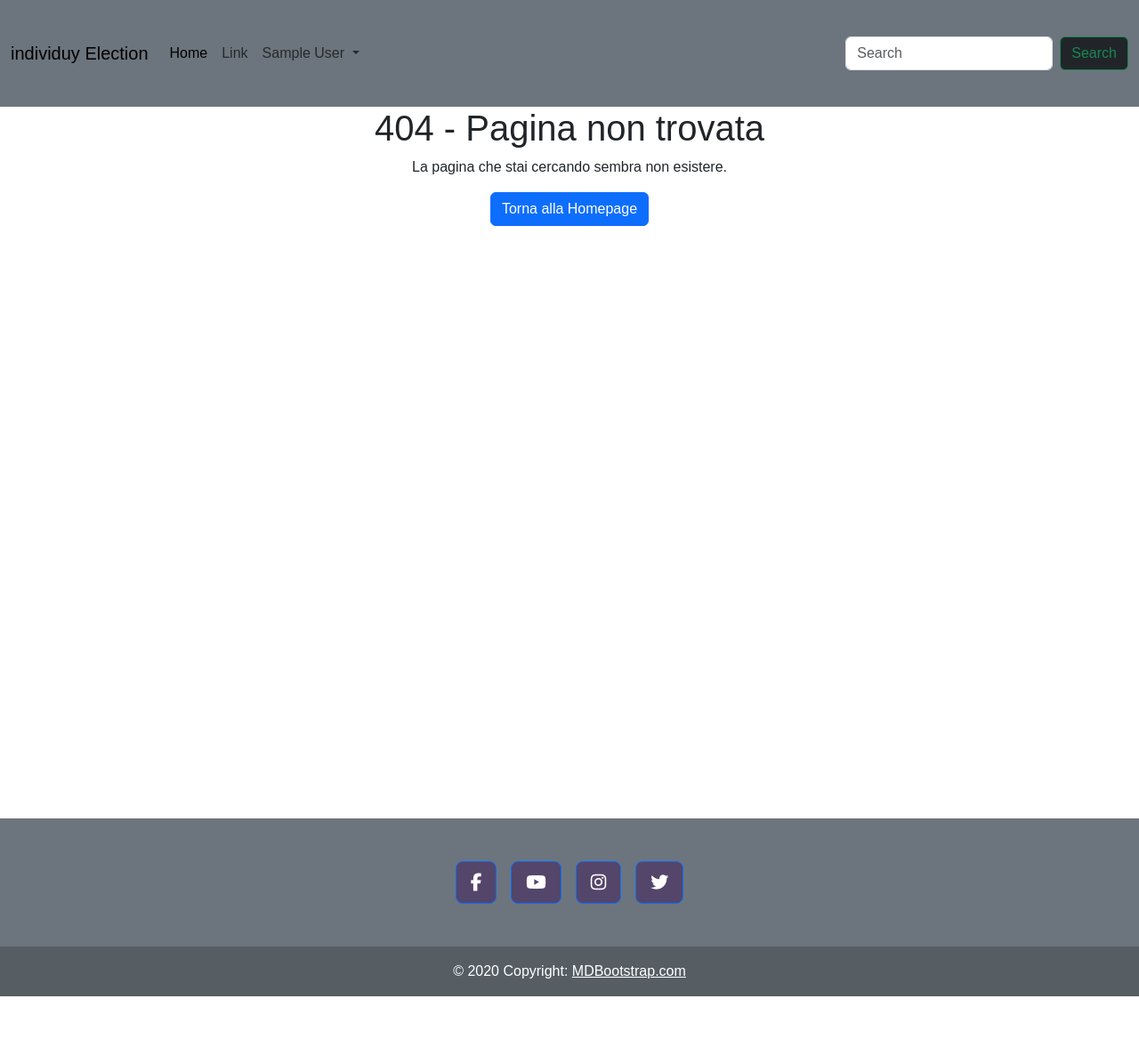
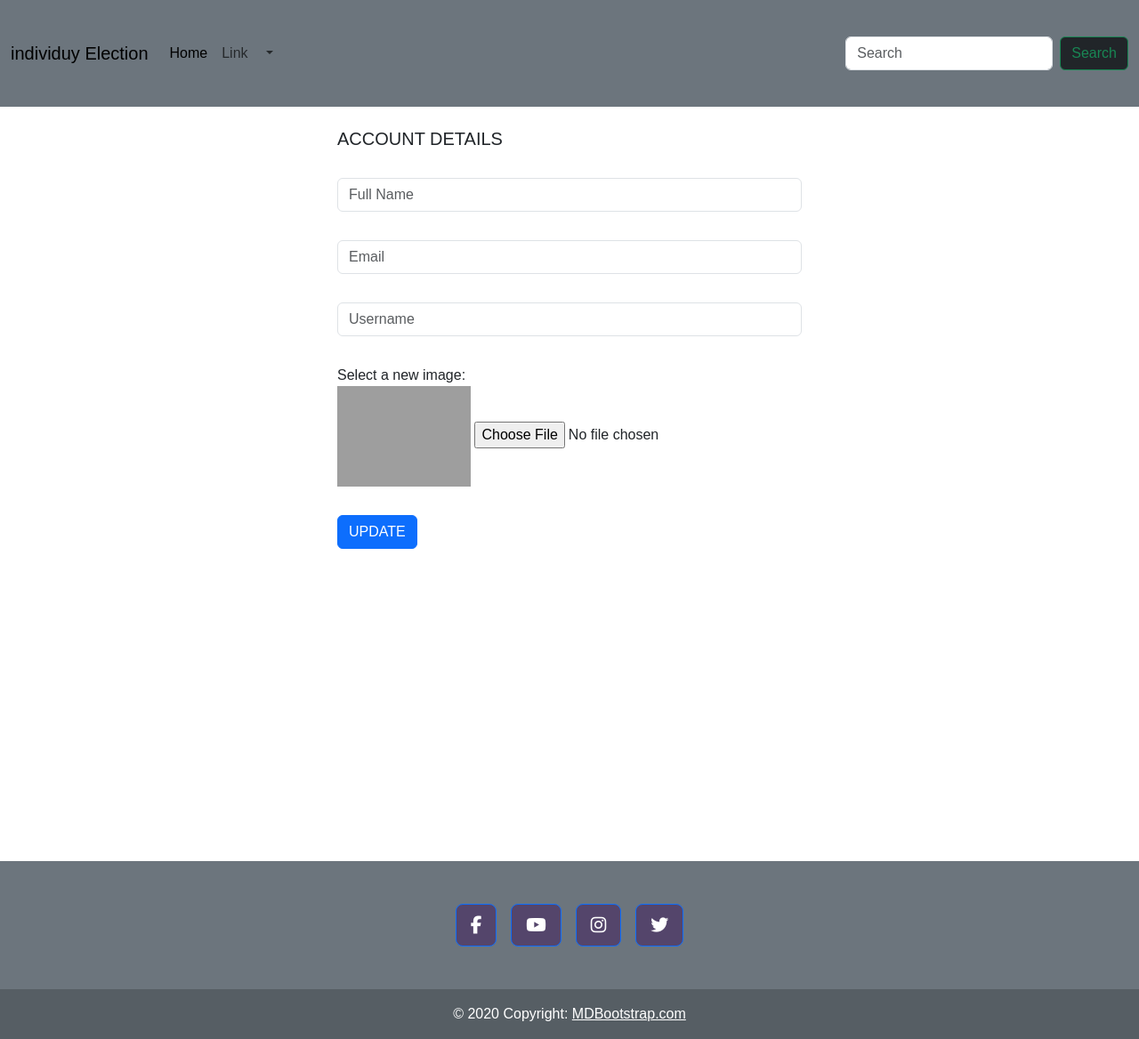
Before and after one commit to pantaleoflavio/individuyElection, a PHP site: page /index.php?page=user-setting in a window 1280 px wide. Shown: the whole page at 89% size. Before the commit the page ends 1120 px from the top, so only its background shows below. Run offline with PHP 8.4, Linux system fonts and the light colour scheme; the visitor is signed in with stand-in values (Sample User, id 1); data that the repository does not hold is empty; some libraries are stand-ins or nearby versions; grey boxes are pictures that could not be loaded.

Commit message:
implement display of user data and method for to update user datas in dedicated page

```diff
--- a/app/Controllers/UserController.php
+++ b/app/Controllers/UserController.php
@@ -12,20 +12,20 @@ class UserController extends DB {
 
     // SIngle User Methods
     public function getSingleUser($id) {
-        $stmt = $this->connect()->prepare("SELECT * FROM users WHERE id = ?");
+        $stmt = $this->connect()->prepare("SELECT * FROM users WHERE id_user = ?");
         if(!$stmt->execute([$id])){
             $user = null;
 
         } else {
             $userDB = $stmt->fetchAll((PDO::FETCH_ASSOC));
-            $user = new User($userDB[0]['id'], $userDB[0]['fullname'], $userDB[0]['email'], $userDB[0]['username'], $userDB[0]['image_path'], $userDB[0]['role']);
+            $user = new User($userDB[0]['id_user'], $userDB[0]['fullname'], $userDB[0]['email'], $userDB[0]['username'], $userDB[0]['image_path'], $userDB[0]['role']);
         }
 
         return $user;
     }
 
     public function updateSingleUser($id, $fullname, $email, $username, $user_image) {
-        $stmt = $this->connect()->prepare("UPDATE users SET fullname=?, email=?, username=?, image_path=? WHERE id=?");
+        $stmt = $this->connect()->prepare("UPDATE users SET fullname=?, email=?, username=?, image_path=? WHERE id_user=?");
 
         try {
             $stmt->bindParam(1, $fullname);
--- a/includes/header.php
+++ b/includes/header.php
@@ -1,6 +1,9 @@
 
 <?php
-
+if (isset($_SESSION['userId'])) {
+    $userId = $_SESSION['userId'];
+    $singleUser = $userController->getSingleUser($userId);
+}
 ?>
 
 <!DOCTYPE html>
@@ -45,7 +48,7 @@
                 </li>
                 <li class="nav-item dropdown">
                     <a class="nav-link dropdown-toggle" href="#" id="navbarDropdown" role="button" data-bs-toggle="dropdown" aria-expanded="false">
-                        <?= isset($_SESSION['fullname']) ? $_SESSION['fullname'] : 'Utente' ?>
+                        <?= isset($_SESSION['fullname']) ? $singleUser->fullname : 'Utente' ?>
                     </a>
                     <ul class="dropdown-menu" aria-labelledby="navbarDropdown">
                         <?php if(!isset($_SESSION['userId'])) : ?>
--- a/index.php
+++ b/index.php
@@ -9,6 +9,9 @@ session_start();
 
 require __DIR__ . '/vendor/autoload.php';
 
+//INIT OF CONTROLLERS
+use App\Controllers\UserController;
+$userController = new UserController();
 
 $page = $_GET['page'] ?? 'home';
 
@@ -50,6 +53,9 @@ switch ($page) {
     case 'user':
         include 'resources/Views/user/user.php';
         break;
+    case 'user-setting':
+        include 'resources/Views/user/user-setting.php';
+        break;
     case 'cronologia_voti':
         include 'resources/Views/user/cronology_votes.php';
         break;
--- /dev/null
+++ b/resources/Views/user/user-setting.php
@@ -0,0 +1,72 @@
+<!-- resources/Views/user/user-setting.php -->
+
+<?php
+
+if (!isset($_SESSION['userId'])) {
+    echo "<script>window.location.href='http://" . $_SERVER['SERVER_NAME'] . "/individuyElection/index.php?page=home'</script>";
+} else {
+    $userId = $_SESSION['userId'];
+    $user = $userController->getSingleUser($userId);
+    $targetDirectory = __DIR__ . '/../../../assets/img/users/';
+    if (isset($_POST['userUpdate'])) {
+
+        $fullname = $_POST['fullname'];
+        $email = $_POST['email'];
+        $username = $_POST['username'];
+
+        if (!empty($_FILES['image']['name'])) {
+            $user_pic = $_FILES['image']['name'];
+            $user_image_temp = $_FILES['image']['tmp_name'];
+
+            move_uploaded_file($user_image_temp,  $targetDirectory . '/' . $user_pic);
+        } else {
+            $user_pic = $user->user_pic;
+        }
+
+        $userUpdate = $userController->updateSingleUser($userId, $fullname, $email, $username, $user_pic);
+
+        echo "<script>window.location.href='http://" . $_SERVER['SERVER_NAME'] . "/individuyElection/index.php?user-setting'</script>";
+    }
+
+}
+
+
+
+?>
+
+<main class="container my-4">
+<div class="container">
+                <div class="row justify-content-center">
+                    <div class="col-xs-12 col-sm-6">
+                        <h5 class="mb-3">ACCOUNT DETAILS</h5>
+                        <!-- Account Detail of the Page -->
+                        <form method="POST" class="bill-detail" enctype="multipart/form-data">
+                            <fieldset>
+                                <div class="py-3">
+                                    <input name="fullname" class="form-control" placeholder="Full Name" type="text" value="<?php echo $user->fullname; ?>">
+                                </div>
+
+                                <div class="py-3">
+                                    <input name="email" type="email" class="form-control" placeholder="Email" value="<?php echo $user->email; ?>">
+                                </div>
+                                <div class="py-3">
+                                    <input name="username" class="form-control" placeholder="Username" type="text" value="<?php echo $user->username; ?>">
+                                </div>
+                                <div class="py-3">
+                                    <div>
+                                        <label for="immagine">Select a new image:</label>
+                                    </div>
+                                    <img width="150" src="<?php echo $targetDirectory . '/' . $user->user_pic; ?>" alt="" id="image" name="image" class="img-size-sm">
+                                    <input class="py-3" type="file" id="image" name="image" value="<?php echo $user->user_pic; ?>">
+                                </div>
+                                <div class="py-3 text-right">
+                                    <button type="submit" name="userUpdate" class="btn btn-primary">UPDATE</button>
+                                <div class="clearfix">
+                                </div>
+                            </fieldset>
+                        </form>
+                        <!-- Account Detail of the Page end -->
+                    </div>
+                </div>
+            </div>
+</main>
```
Also changed, not shown: resources/Views/user/user.php (+14 -4 lines), assets/img/users/mary.jpg (added).
